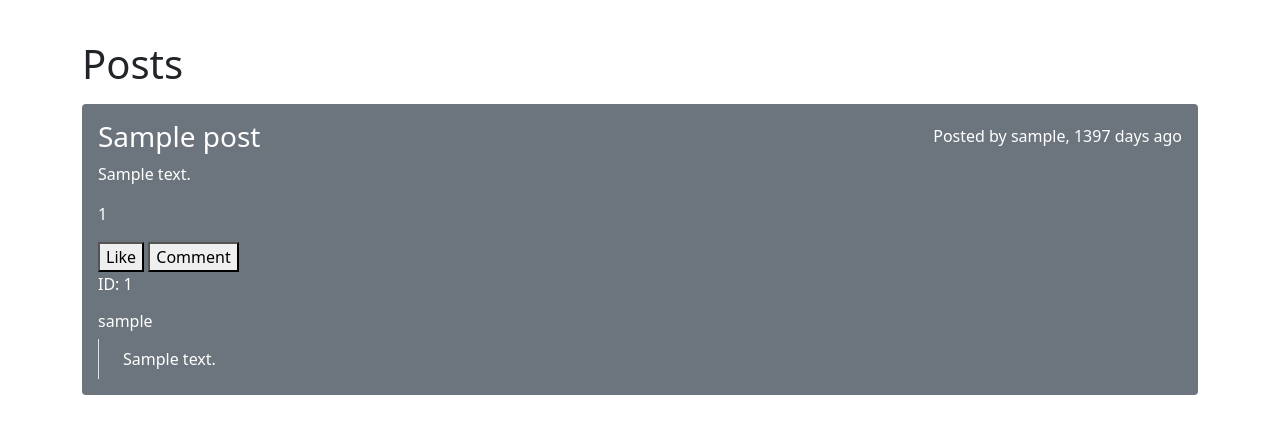
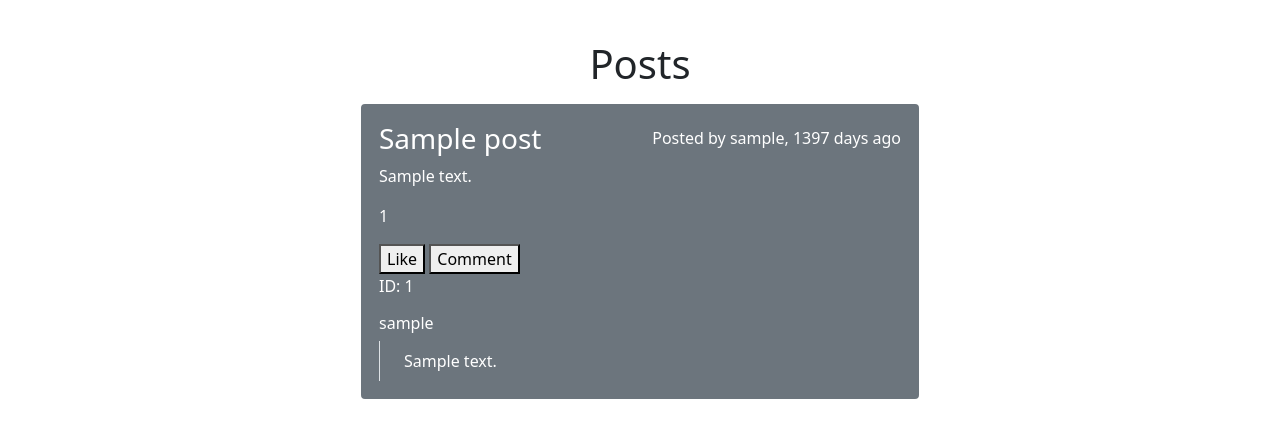
Before and after one commit to sudo-amancodes/stock-whisperers, a Flask app: page /posts in a window 1280 px wide. Shown: the part 56-502 px from the top of the page. Run offline with Flask 3, Linux system fonts and the light colour scheme; tables that the repository leaves empty hold one stand-in row (values such as "Sample post"); parts of the project's set-up code (start-up, migrations or seed data) failed here and were passed over.

Commit message:
Some minor UI changes and fixes. UI is still only temporary

```diff
--- a/templates/posts.html
+++ b/templates/posts.html
@@ -7,17 +7,26 @@
         /* style the like button here to show that it is liked */
         background-color: red;
     }
+
+    #post {
+        border-width: 2px !important;
+    }
+
+    #post:hover {
+        cursor: pointer;
+        border: 2px solid rgb(52, 53, 54) !important;
+    }
 </style>
-<main>
+<main class="d-flex justify-content-center flex-column">
     {% if posts|length == 0 %}
     <h1 class="mt-3">There are no posts available.</h1>
     {% else %}
 
-    <h1 class="mt-3 mb-3">Posts</h1>
+    <h1 class="mt-3 mb-3 text-center">Posts</h1>
 
     {% for post, creator in posts %}
 
-    <div class="container bg-secondary p-3 mb-5 rounded" style="color: white;">
+    <div id="post" class="container bg-secondary p-3 mb-5 w-50 rounded border border-secondary" onclick="location.href='posts/{{post.post_id}}';" style="color: white;">
         <div class="d-inline-flex align-items-center justify-content-between w-100">
             <h3>{{ post.title }}</h3>
             {% if user.is_authenticated and user.user_id == creator.user_id %}
@@ -64,7 +73,8 @@
     <script src="https://code.jquery.com/jquery-3.6.4.min.js"></script>
     <script>
         $(document).ready(function () {
-            $('.like-button').click(function () {
+            $('.like-button').click(function (event) {
+                event.stopPropagation();
                 var postId = $(this).data('post-id');
                 var userId = $(this).data('user-id');
 
```
